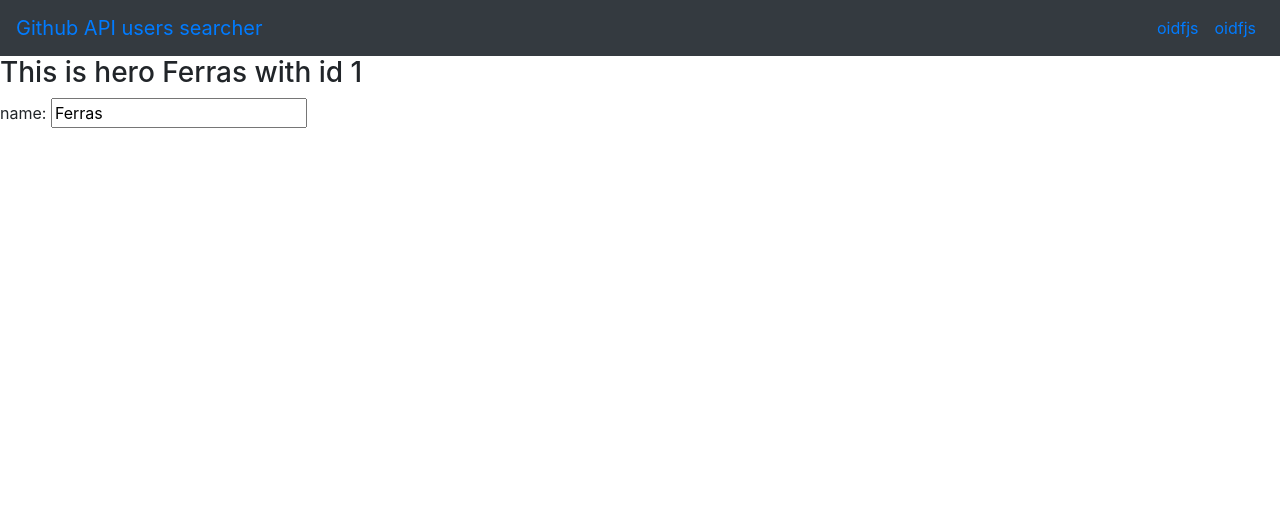
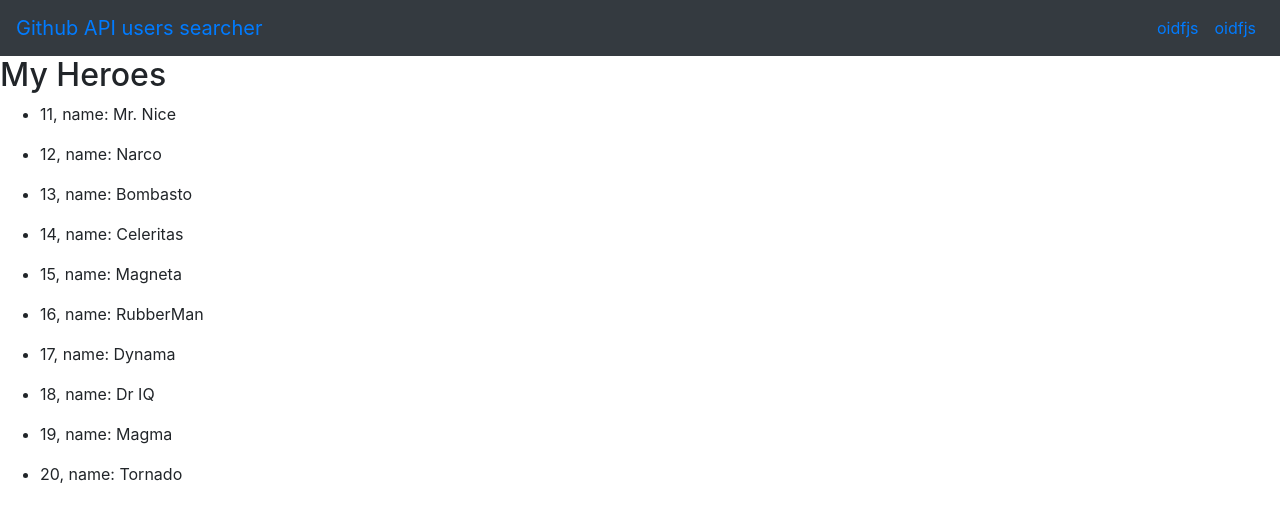
Before and after one commit to Jaguso/searcher-github-api-angular, an Angular app: page / in a window 1280 px wide. Shown: the top 522 px of the page. Built offline with nearby package versions, Linux system fonts and the light colour scheme.

Commit message:
implemented list from mock-heroes data

```diff
--- a/src/app/components/heroes/heroes.component.html
+++ b/src/app/components/heroes/heroes.component.html
@@ -1,8 +1,8 @@
 <div>
-  <h3>This is hero {{hero.name}} with id {{hero.id}}</h3>
-  <div>
-    <label>name:
-      <input [(ngModel)]="hero.name" placeholder="name"/>
-    </label>
-  </div>
+  <h2>My Heroes</h2>
+  <ul class="heroes">
+    <li *ngFor="let hero of heroes">
+      <p>{{hero.id}}, name: {{hero.name}}</p>
+    </li>
+  </ul>
 </div>
--- a/src/app/components/heroes/heroes.component.ts
+++ b/src/app/components/heroes/heroes.component.ts
@@ -1,5 +1,6 @@
 import { Component, OnInit } from '@angular/core';
-import { Hero } from '../../hero';
+// import { Hero } from '../../hero';
+import { HEROES } from '../../mock-heroes';
 
 @Component({
   selector: 'app-heroes',
@@ -8,10 +9,7 @@ import { Hero } from '../../hero';
 })
 export class HeroesComponent implements OnInit {
 
-  hero: Hero = {
-    id: 1,
-    name: 'Ferras'
-  };
+  heroes = HEROES;
 
   constructor() { }
 
```
